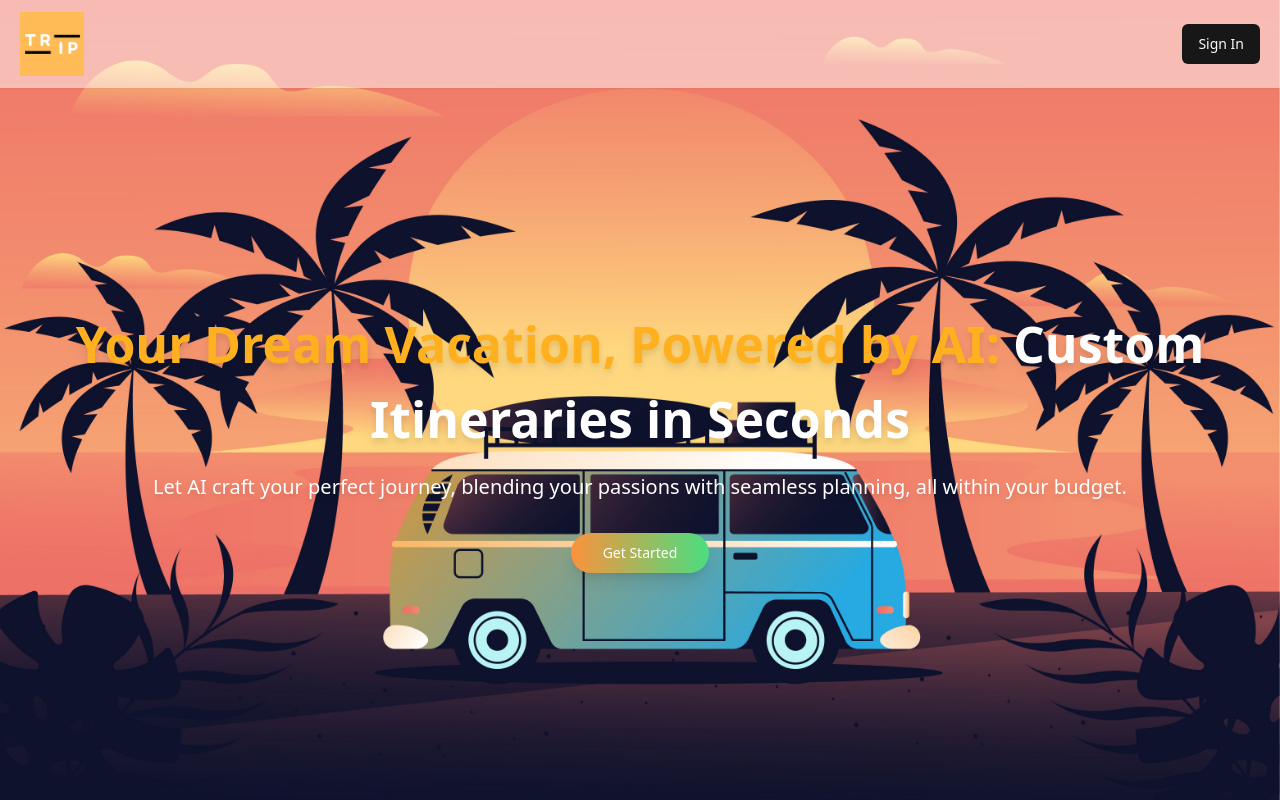
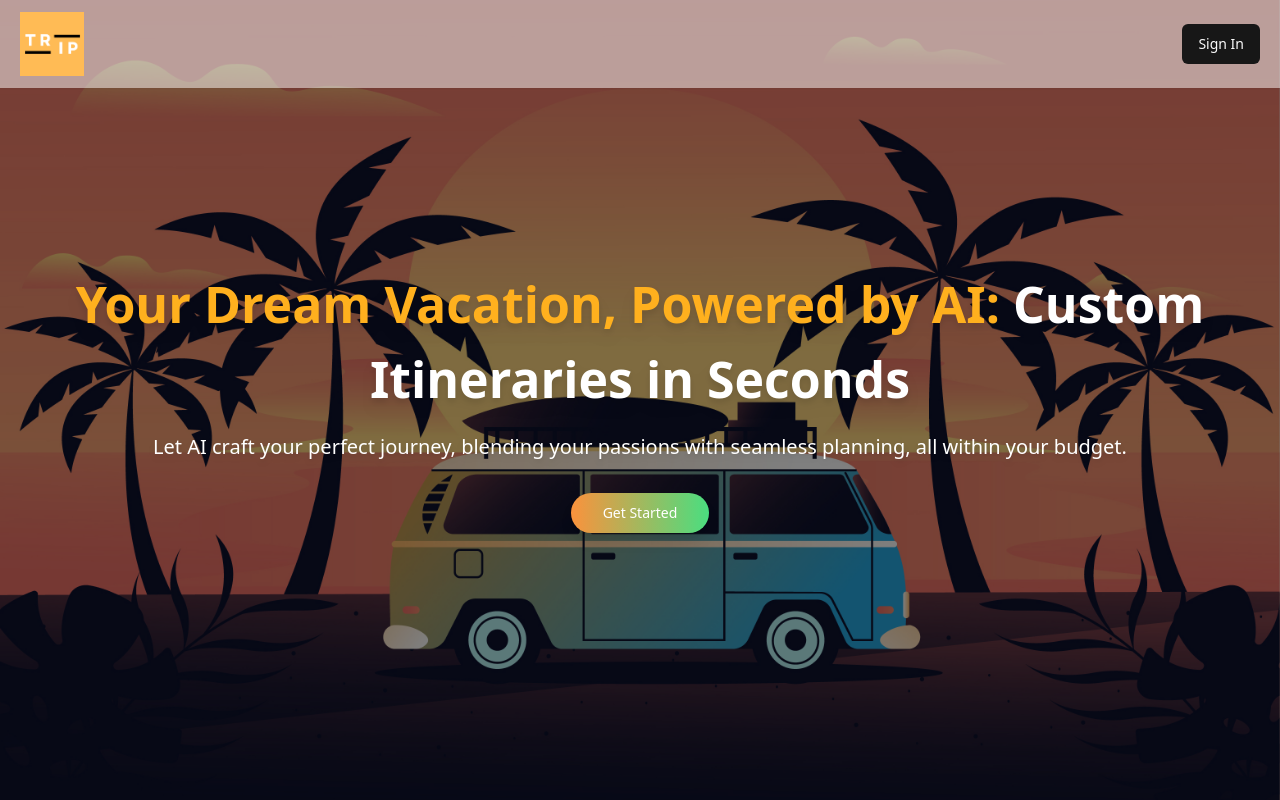
Before and after one commit to Zani10/AI-Courseproject-Zani, a React (Vite) app in the folder ai-trip-planner/: page / in a window 1280 px wide. Built offline with nearby package versions, Linux system fonts and the light colour scheme; no server answers.

Commit message:
Hero text readability fixed, cleaning of files, loading toast On Generate Trip.

```diff
--- a/ai-trip-planner/src/App.jsx
+++ b/ai-trip-planner/src/App.jsx
@@ -1,6 +1,6 @@
 import './App.css'
 import { Button } from './components/ui/button'
-import Hero from './components/ui/custom/Hero'
+import HomeHero from './components/ui/custom/HomeHero'
 
 function App() {
 
@@ -8,7 +8,7 @@ function App() {
   return (
     <>
     {/* Hero */}
-     <Hero/>
+     <HomeHero/>
     </>
   )
 }
--- a/ai-trip-planner/src/components/ui/custom/Header.jsx
+++ b/ai-trip-planner/src/components/ui/custom/Header.jsx
@@ -54,7 +54,7 @@ function Header() {
   };
 
   return (
-    <div className='absolute top-0 left-0 right-0 p-3 shadow-sm flex justify-between items-center px-5 bg-white bg-opacity-50'>
+    <div className='absolute top-0 left-0 right-0 p-3 shadow-sm flex justify-between items-center px-5 bg-white bg-opacity-50 z-50'>
         <img src="/trip.png" alt="Trip logo" className="w-16 h-16"/>
         <div>
           {user ?
@@ -99,6 +99,7 @@ function Header() {
       </Dialog>
     </div>
   )
+
 }
 
 export default Header
--- a/ai-trip-planner/src/components/ui/custom/Hero.jsx
+++ /dev/null
@@ -1,20 +0,0 @@
-import React from 'react'
-import { Button } from '../button'
-import { Link } from 'react-router-dom'
-
-function Hero() {
-  return (
-    <div className='flex flex-col items-center justify-center h-screen bg-cover bg-center' style={{ backgroundImage: "url('/background-image.jpg')" }}>
-        <h1 className='font-extrabold text-[50px] text-white text-center drop-shadow-lg mt-20'>
-           <span className='text-[#ffb01e]'>Your Dream Vacation, Powered by AI:</span> Custom Itineraries in Seconds</h1>
-        <p className='text-xl text-white text-center mt-4 mb-8 drop-shadow-md'>
-            Let AI craft your perfect journey, blending your passions with seamless planning, all within your budget.
-        </p>
-        <Link to={'/create-trip'}>
-            <Button className='bg-gradient-to-r from-orange-400 to-green-400 hover:from-green-400 hover:to-orange-400 text-white py-3 px-8 rounded-full shadow-lg transform transition hover:scale-105'>Get Started</Button>
-        </Link>
-    </div>
-  )
-}
-
-export default Hero
--- /dev/null
+++ b/ai-trip-planner/src/components/ui/custom/HomeHero.jsx
@@ -0,0 +1,24 @@
+import React from 'react'
+import { Button } from '../button'
+import { Link } from 'react-router-dom'
+
+function HomeHero() {
+  return (
+    <div className='relative flex flex-col items-center justify-center h-screen bg-cover bg-center' style={{ backgroundImage: "url('/background-image.jpg')" }}>
+      <div className="absolute inset-0 bg-black opacity-50"></div>
+      <div className="relative z-10 flex flex-col items-center text-center">
+        <h1 className='font-extrabold text-[50px] text-white drop-shadow-lg'>
+           <span className='text-[#ffb01e]'>Your Dream Vacation, Powered by AI:</span> Custom <br /> Itineraries in Seconds
+        </h1>
+        <p className='text-xl text-white mt-4 mb-8 drop-shadow-md'>
+            Let AI craft your perfect journey, blending your passions with seamless planning, all within your budget.
+        </p>
+        <Link to={'/create-trip'}>
+            <Button className='bg-gradient-to-r from-orange-400 to-green-400 hover:from-green-400 hover:to-orange-400 text-white py-3 px-8 rounded-full shadow-lg transform transition hover:scale-105'>Get Started</Button>
+        </Link>
+      </div>
+    </div>
+  )
+}
+
+export default HomeHero
--- a/ai-trip-planner/src/create-trip/index.jsx
+++ b/ai-trip-planner/src/create-trip/index.jsx
@@ -71,6 +71,9 @@ function PlanYourTrip() {
       return;
     }
 
+    try {
+      setLoading(true); // Trigger loading state
+      toast("Generating your trip... Please wait."); // Show loading toast
 
     const FINAL_PROMPT = AI_PROMPT.replace(
       "{location}",
@@ -80,13 +83,14 @@ function PlanYourTrip() {
       .replace("{traveler}", tripDetails?.people || "1")
       .replace("{budget}", tripDetails?.budget || "Unknown Budget");
 
-    try {
+
       const result = await chatSession.sendMessage(FINAL_PROMPT);
       const tripData = await result?.response?.text();
       const parsedTripData = JSON.parse(tripData);
 
       console.log("--", parsedTripData);
       setLoading(false);
+      toast.success("Trip generated successfully!");
       SaveAiTrip(parsedTripData);
 
     } catch (error) {
@@ -94,6 +98,7 @@ function PlanYourTrip() {
       setLoading(false);
       toast("Failed to generate trip. Please try again.");
     }
+
   };
 
   const SaveAiTrip = async (TripData) => {
--- a/ai-trip-planner/src/server.jsx
+++ /dev/null
@@ -1,22 +0,0 @@
-const express = require('express');
-const axios = require('axios');
-const cors = require('cors');
-const app = express();
-
-app.use(cors());
-app.use(express.json());
-
-app.post('/api/get-place-details', async (req, res) => {
-  const { textQuery } = req.body;
-  const response = await axios.post('https://maps.googleapis.com/maps/api/place/textsearch', {
-    params: {
-      query: textQuery,
-      key: process.env.GOOGLE_MAP_PLACE_API_KEY, // Use your API key here
-    }
-  });
-
-  res.json(response.data);
-});
-
-const PORT = process.env.PORT || 5000;
-app.listen(PORT, () => console.log(`Server running on port ${PORT}`));
--- a/ai-trip-planner/src/view-trip/[tripId]/components/HotelCardItem.jsx
+++ b/ai-trip-planner/src/view-trip/[tripId]/components/HotelCard.jsx
@@ -2,7 +2,7 @@ import { GetPlaceDetails, PHOTO_REF_URL } from '@/service/GlobalApi';
 import React, { useEffect, useState } from 'react'
 import { Link } from 'react-router-dom'
 
-function HotelCardItem({hotel}) {
+function HotelCard({hotel}) {
 
     const [photoUrl, setPhotoUrl]=useState();
         useEffect(()=>{
@@ -40,4 +40,4 @@ function HotelCardItem({hotel}) {
   )
 }
 
-export default HotelCardItem
+export default HotelCard
--- a/ai-trip-planner/src/view-trip/[tripId]/components/Hotels.jsx
+++ b/ai-trip-planner/src/view-trip/[tripId]/components/Hotels.jsx
@@ -1,6 +1,6 @@
 import React from 'react';
 import { Link } from 'react-router-dom';
-import HotelCardItem from './HotelCardItem';
+import HotelCard from './HotelCard';
 
 function Hotels({ trip }) {
   return (
@@ -8,7 +8,7 @@ function Hotels({ trip }) {
       <h2 className='font-extrabold text-2xl text-blue-500 mb-5'>Hotel Recommendations</h2>
       <div className='grid grid-cols-2 md:grid-cols-3 xl:grid-cols-4 gap-5'>
         {trip?.tripData?.hotels?.map((hotel, index) => (
-          <HotelCardItem hotel={hotel}/>
+          <HotelCard hotel={hotel}/>
         ))}
       </div>
     </div>
--- a/ai-trip-planner/src/view-trip/[tripId]/components/PlaceCardItem.jsx
+++ b/ai-trip-planner/src/view-trip/[tripId]/components/PlaceCard.jsx
@@ -2,7 +2,7 @@ import { GetPlaceDetails, PHOTO_REF_URL } from '@/service/GlobalApi';
 import React, { useEffect, useState } from 'react';
 import { Link } from 'react-router-dom';
 
-function PlaceCardItem({ place }) {
+function PlaceCard({ place }) {
 
   const [PhotoUrl, setPhotoUrl]=useState();
   useEffect(()=>{
@@ -39,4 +39,4 @@ function PlaceCardItem({ place }) {
   )
 }
 
-export default PlaceCardItem;
+export default PlaceCard;
--- a/ai-trip-planner/src/view-trip/[tripId]/components/PlacesToVisit.jsx
+++ b/ai-trip-planner/src/view-trip/[tripId]/components/PlacesToVisit.jsx
@@ -1,5 +1,5 @@
 import React from 'react';
-import PlaceCardItem from './PlaceCardItem';
+import PlaceCard from './PlaceCard';
 
 function PlacesToVisit({ trip }) {
   return (
@@ -14,7 +14,7 @@ function PlacesToVisit({ trip }) {
               {item.plan?.map((place, placeIndex) => (
                 <div key={placeIndex} className=''>
                   <h2 className='font-semibold text-sm text-orange-600 mb-2'>{place.time}</h2>
-                  <PlaceCardItem place={place} />
+                  <PlaceCard place={place} />
                 </div>
               ))}
             </div>
--- a/ai-trip-planner/src/view-trip/[tripId]/index.jsx
+++ b/ai-trip-planner/src/view-trip/[tripId]/index.jsx
@@ -14,6 +14,8 @@ function ViewTrip() {
     const [trip, setTrip]=useState([]);
 
     useEffect(()=> {
+        // Scroll to the top of the page on component mount
+         window.scrollTo(0, 0);
         tripId&&GetTripData();
     }, [tripId])
 
```
